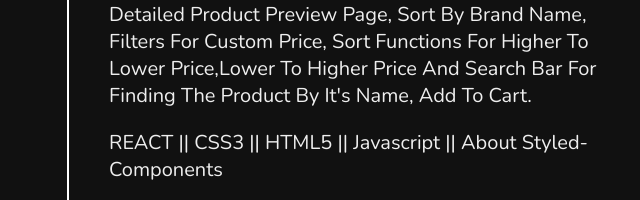
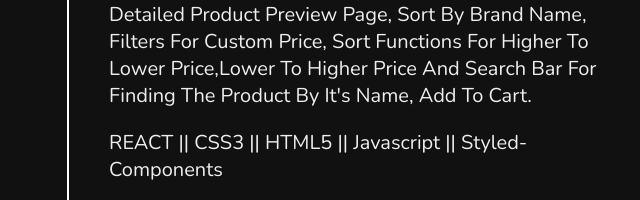
Before and after one commit to ap-lodhi/portfolio, a plain HTML site: page index.html in a window 1280 px wide. Shown: the part 4421-4621 px from the top of the page, 333-973 px from the left. Drawn offline with nearby package versions, Linux system fonts and the light colour scheme.

Commit message:
skill update

```diff
--- a/index.html
+++ b/index.html
@@ -186,7 +186,7 @@
 
 
         </p>
-        <p>REACT || CSS3 || HTML5 || javascript || About
+        <p>REACT || CSS3 || HTML5 || javascript ||
           styled-components</p>
         <div>
           <a target="_blank" href="https://clinquant-unicorn-c44fb9.netlify.app/"><button class="btn">Visit <i
```
